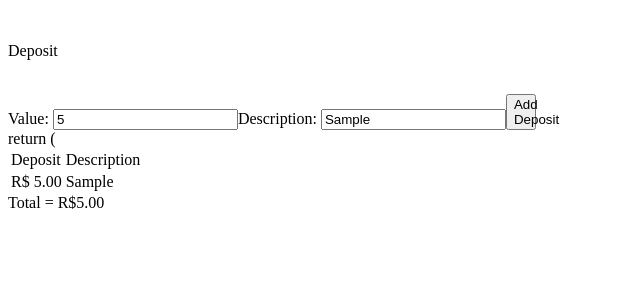
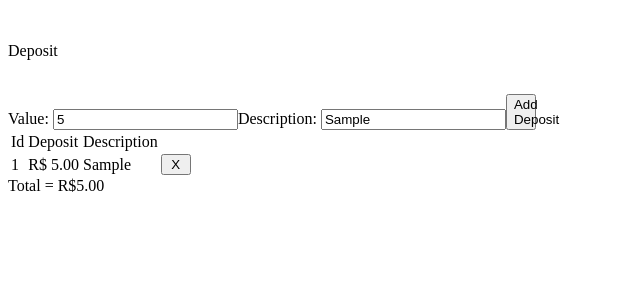
Before and after one commit to hugolfsimoes/project-wallet-online, a React (Create React App) app: page /deposits in a window 1280 px wide. Both pictures are taken after typing "5", "Sample" into the empty fields and a click on the button "Add Deposit". Shown: the top 300 px of the page, without its empty margins (0-640 px from the left). Built offline with nearby package versions, Linux system fonts and the light colour scheme.

Commit message:
implementndo o botao de remover gastos

```diff
--- a/src/pages/Deposits.js
+++ b/src/pages/Deposits.js
@@ -6,7 +6,7 @@ export default function Deposits() {
   let { deposit, setDeposit } = useContext(MyContext);
   const [arrDeposits, setArrDeposits] = useState([]);
   const [amount, setAmount] = useState(0);
-  const [description, setdescription] = useState("");
+  const [description, setDescription] = useState("");
 
   useEffect(() => {
     setDeposit((deposit += Number(amount)));
@@ -15,7 +15,7 @@ export default function Deposits() {
   function handleChange({ target }) {
     target.name === "amount"
       ? setAmount(Number(target.value))
-      : setdescription(target.value);
+      : setDescription(target.value);
   }
 
   function handleClick(event) {
@@ -28,6 +28,14 @@ export default function Deposits() {
       },
     ]);
   }
+
+  function deleteSpending(index) {
+    setDeposit(deposit - arrDeposits[index].amount);
+    const auxArr = arrDeposits;
+    auxArr.splice(index, 1);
+    setArrDeposits(auxArr);
+  }
+
   return (
     <div>
       <Header pageName="Deposit" />
@@ -54,20 +62,24 @@ export default function Deposits() {
           Add Deposit
         </button>
       </form>
-      return (
       <table>
         <thead>
           <tr>
+            <td>Id</td>
             <td>Deposit</td>
             <td>Description</td>
           </tr>
         </thead>
         <tbody>
-          {arrDeposits.map((dep) => {
+          {arrDeposits.map((dep, index) => {
             return (
-              <tr>
+              <tr key={index}>
+                <td>{index + 1}</td>
                 <td>R$ {Number(dep.amount).toFixed(2)}</td>
                 <td>{dep.description}</td>
+                <button type="button" onClick={() => deleteSpending(index)}>
+                  X
+                </button>
               </tr>
             );
           })}
--- a/src/pages/Spendings.js
+++ b/src/pages/Spendings.js
@@ -63,9 +63,9 @@ export default function Spendings() {
           </tr>
         </thead>
         <tbody>
-          {arrSpending.map((spen) => {
+          {arrSpending.map((spen, index) => {
             return (
-              <tr>
+              <tr key={index}>
                 <td>R$ {Number(spen.amount).toFixed(2)}</td>
                 <td>{spen.description}</td>
               </tr>
```
